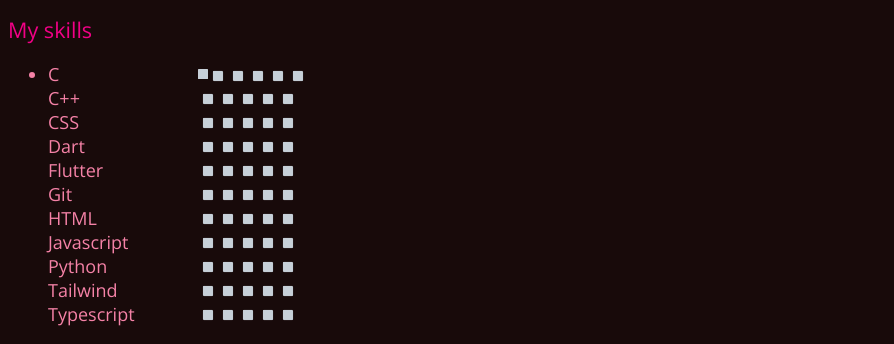
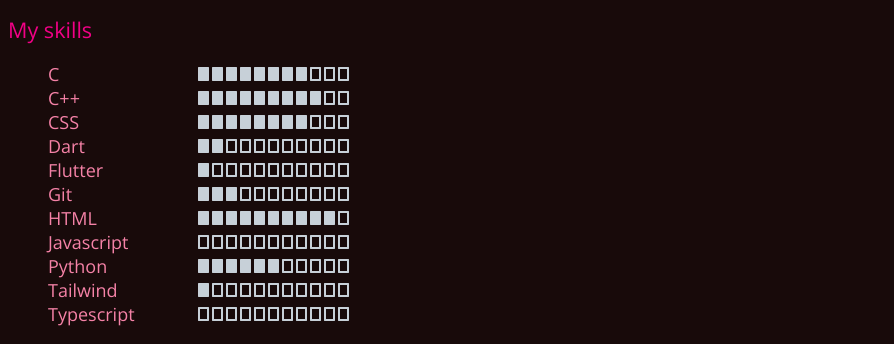
Before and after one commit to AyushmaanDash/portfolioSite, a plain HTML site: page index.html in a window 1280 px wide. Shown: the part 489-833 px from the top of the page, without its empty margins (0-894 px from the left). Drawn offline with nearby package versions, Linux system fonts and the light colour scheme.

Commit message:
progress bar fixed and png replaced with div

```diff
--- a/index.html
+++ b/index.html
@@ -38,178 +38,214 @@
     <p>
         <span>My skills</span>
         <ul>
-                <li>
+                <li type="none">
                     <div class="progressContainer">
                         <div class="progressText">C</div>
                         <div class="progressBar">
+                            <div class="box boxFilled"></div>
+                            <div class="box boxFilled"></div>
+                            <div class="box boxFilled"></div>
+                            <div class="box boxFilled"></div>
+                            <div class="box boxFilled"></div>
+                            <div class="box boxFilled"></div>
+                            <div class="box boxFilled"></div>
+                            <div class="box boxFilled"></div>
                             <div class="box"></div>
-                            <div class="progress"><img src="progress.png" alt="progress" class="progressBox">
-                            </div>
-                            <div class="progress"><img src="progress.png" alt="progress" class="progressBox">
-                            </div>
-                            <div class="progress"><img src="progress.png" alt="progress" class="progressBox">
-                            </div>
-                            <div class="progress"><img src="progress.png" alt="progress" class="progressBox">
-                            </div>
-                            <div class="progress"><img src="progress.png" alt="progress" class="progressBox">
-                            </div>
+                            <div class="box"></div>
+                            <div class="box"></div>
                         </div>
                     </div>
                 </li>
 
-
-
+                <li type="none">
                     <div class="progressContainer">
-                    <div class="progressText"><li type="none">C++</div>
-                    <div class="progress"><img src="progress.png" alt="progress" class="progressBox">
+                        <div class="progressText">C++</div>
+                        <div class="progressBar">
+                            <div class="box boxFilled"></div>
+                            <div class="box boxFilled"></div>
+                            <div class="box boxFilled"></div>
+                            <div class="box boxFilled"></div>
+                            <div class="box boxFilled"></div>
+                            <div class="box boxFilled"></div>
+                            <div class="box boxFilled"></div>
+                            <div class="box boxFilled"></div>
+                            <div class="box boxFilled"></div>
+                            <div class="box"></div>
+                            <div class="box"></div>
                         </div>
-                    <div class="progress"><img src="progress.png" alt="progress" class="progressBox">
-                    </div>
-                    <div class="progress"><img src="progress.png" alt="progress" class="progressBox">
-                    </div>
-                    <div class="progress"><img src="progress.png" alt="progress" class="progressBox">
-                    </div>
-                    <div class="progress"><img src="progress.png" alt="progress" class="progressBox">
                     </div>
                 </li>
+
+                <li type="none">
+                    <div class="progressContainer">
+                        <div class="progressText">CSS</div>
+                        <div class="progressBar">
+                            <div class="box boxFilled"></div>
+                            <div class="box boxFilled"></div>
+                            <div class="box boxFilled"></div>
+                            <div class="box boxFilled"></div>
+                            <div class="box boxFilled"></div>
+                            <div class="box boxFilled"></div>
+                            <div class="box boxFilled"></div>
+                            <div class="box boxFilled"></div>
+                            <div class="box"></div>
+                            <div class="box"></div>
+                            <div class="box"></div>
                         </div>
-
-
-                <div class="progressContainer">
-                    <div class="progressText"><li type="none">CSS</div>
-                    <div class="progress"><img src="progress.png" alt="progress" class="progressBox">
-                    </div>
-                    <div class="progress"><img src="progress.png" alt="progress" class="progressBox">
-                    </div>
-                    <div class="progress"><img src="progress.png" alt="progress" class="progressBox">
-                    </div>
-                    <div class="progress"><img src="progress.png" alt="progress" class="progressBox">
-                    </div>
-                    <div class="progress"><img src="progress.png" alt="progress" class="progressBox">
                     </div>
                 </li>
+
+                <li type="none">
+                    <div class="progressContainer">
+                        <div class="progressText">Dart</div>
+                        <div class="progressBar">
+                            <div class="box boxFilled"></div>
+                            <div class="box boxFilled"></div>
+                            <div class="box"></div>
+                            <div class="box"></div>
+                            <div class="box"></div>
+                            <div class="box"></div>
+                            <div class="box"></div>
+                            <div class="box"></div>
+                            <div class="box"></div>
+                            <div class="box"></div>
+                            <div class="box"></div>
                         </div>
-
-                <div class="progressContainer">
-                    <div class="progressText"><li type="none">Dart</div>
-                    <div class="progress"><img src="progress.png" alt="progress" class="progressBox">
-                    </div>
-                    <div class="progress"><img src="progress.png" alt="progress" class="progressBox">
-                    </div>
-                    <div class="progress"><img src="progress.png" alt="progress" class="progressBox">
-                    </div>
-                    <div class="progress"><img src="progress.png" alt="progress" class="progressBox">
-                    </div>
-                    <div class="progress"><img src="progress.png" alt="progress" class="progressBox">
                     </div>
                 </li>
+
+                <li type="none">
+                    <div class="progressContainer">
+                        <div class="progressText">Flutter</div>
+                        <div class="progressBar">
+                            <div class="box boxFilled"></div>
+                            <div class="box"></div>
+                            <div class="box"></div>
+                            <div class="box"></div>
+                            <div class="box"></div>
+                            <div class="box"></div>
+                            <div class="box"></div>
+                            <div class="box"></div>
+                            <div class="box"></div>
+                            <div class="box"></div>
+                            <div class="box"></div>
                         </div>
-
-                <div class="progressContainer">
-                    <div class="progressText"><li type="none">Flutter</div>
-                    <div class="progress"><img src="progress.png" alt="progress" class="progressBox">
-                    </div>
-                    <div class="progress"><img src="progress.png" alt="progress" class="progressBox">
-                    </div>
-                    <div class="progress"><img src="progress.png" alt="progress" class="progressBox">
-                    </div>
-                    <div class="progress"><img src="progress.png" alt="progress" class="progressBox">
-                    </div>
-                    <div class="progress"><img src="progress.png" alt="progress" class="progressBox">
                     </div>
                 </li>
+
+                <li type="none">
+                    <div class="progressContainer">
+                        <div class="progressText">Git</div>
+                        <div class="progressBar">
+                            <div class="box boxFilled"></div>
+                            <div class="box boxFilled"></div>
+                            <div class="box boxFilled"></div>
+                            <div class="box"></div>
+                            <div class="box"></div>
+                            <div class="box"></div>
+                            <div class="box"></div>
+                            <div class="box"></div>
+                            <div class="box"></div>
+                            <div class="box"></div>
+                            <div class="box"></div>
                         </div>
-
-                <div class="progressContainer">
-                    <div class="progressText"><li type="none">Git</div>
-                    <div class="progress"><img src="progress.png" alt="progress" class="progressBox">
-                    </div>
-                    <div class="progress"><img src="progress.png" alt="progress" class="progressBox">
-                    </div>
-                    <div class="progress"><img src="progress.png" alt="progress" class="progressBox">
-                    </div>
-                    <div class="progress"><img src="progress.png" alt="progress" class="progressBox">
-                    </div>
-                    <div class="progress"><img src="progress.png" alt="progress" class="progressBox">
                     </div>
                 </li>
+
+                <li type="none">
+                    <div class="progressContainer">
+                        <div class="progressText">HTML</div>
+                        <div class="progressBar">
+                            <div class="box boxFilled"></div>
+                            <div class="box boxFilled"></div>
+                            <div class="box boxFilled"></div>
+                            <div class="box boxFilled"></div>
+                            <div class="box boxFilled"></div>
+                            <div class="box boxFilled"></div>
+                            <div class="box boxFilled"></div>
+                            <div class="box boxFilled"></div>
+                            <div class="box boxFilled"></div>
+                            <div class="box boxFilled"></div>
+                            <div class="box"></div>
                         </div>
-
-            <div class="progressContainer">
-                <div class="progressText"><li type="none">HTML</div>
-                <div class="progress"><img src="progress.png" alt="progress" class="progressBox">
-                </div>
-                <div class="progress"><img src="progress.png" alt="progress" class="progressBox">
-                </div>
-                <div class="progress"><img src="progress.png" alt="progress" class="progressBox">
-                </div>
-                <div class="progress"><img src="progress.png" alt="progress" class="progressBox">
-                </div>
-                <div class="progress"><img src="progress.png" alt="progress" class="progressBox">
                     </div>
                 </li>
+
+                <li type="none">
+                    <div class="progressContainer">
+                        <div class="progressText">Javascript</div>
+                        <div class="progressBar">
+                            <div class="box"></div>
+                            <div class="box"></div>
+                            <div class="box"></div>
+                            <div class="box"></div>
+                            <div class="box"></div>
+                            <div class="box"></div>
+                            <div class="box"></div>
+                            <div class="box"></div>
+                            <div class="box"></div>
+                            <div class="box"></div>
+                            <div class="box"></div>
                         </div>
-
-            <div class="progressContainer">
-                <div class="progressText"><li type="none">Javascript</div>
-                <div class="progress"><img src="progress.png" alt="progress" class="progressBox">
-                </div>
-                <div class="progress"><img src="progress.png" alt="progress" class="progressBox">
-                </div>
-                <div class="progress"><img src="progress.png" alt="progress" class="progressBox">
-                </div>
-                <div class="progress"><img src="progress.png" alt="progress" class="progressBox">
-                </div>
-                <div class="progress"><img src="progress.png" alt="progress" class="progressBox">
                     </div>
                 </li>
+
+                <li type="none">
+                    <div class="progressContainer">
+                        <div class="progressText">Python</div>
+                        <div class="progressBar">
+                            <div class="box boxFilled"></div>
+                            <div class="box boxFilled"></div>
+                            <div class="box boxFilled"></div>
+                            <div class="box boxFilled"></div>
+                            <div class="box boxFilled"></div>
+                            <div class="box boxFilled"></div>
+                            <div class="box"></div>
+                            <div class="box"></div>
+                            <div class="box"></div>
+                            <div class="box"></div>
+                            <div class="box"></div>
                         </div>
-
-            <div class="progressContainer">
-                <div class="progressText"><li type="none">Python</div>
-                <div class="progress"><img src="progress.png" alt="progress" class="progressBox">
-                </div>
-                <div class="progress"><img src="progress.png" alt="progress" class="progressBox">
-                </div>
-                <div class="progress"><img src="progress.png" alt="progress" class="progressBox">
-                </div>
-                <div class="progress"><img src="progress.png" alt="progress" class="progressBox">
-                </div>
-                <div class="progress"><img src="progress.png" alt="progress" class="progressBox">
                     </div>
                 </li>
+
+                <li type="none">
+                    <div class="progressContainer">
+                        <div class="progressText">Tailwind</div>
+                        <div class="progressBar">
+                            <div class="box boxFilled"></div>
+                            <div class="box"></div>
+                            <div class="box"></div>
+                            <div class="box"></div>
+                            <div class="box"></div>
+                            <div class="box"></div>
+                            <div class="box"></div>
+                            <div class="box"></div>
+                            <div class="box"></div>
+                            <div class="box"></div>
+                            <div class="box"></div>
                         </div>
-
-            <div class="progressContainer">
-                <div class="progressText"><li type="none">Tailwind</div>
-                <div class="progress"><img src="progress.png" alt="progress" class="progressBox">
-                </div>
-                <div class="progress"><img src="progress.png" alt="progress" class="progressBox">
-                </div>
-                <div class="progress"><img src="progress.png" alt="progress" class="progressBox">
-                </div>
-                <div class="progress"><img src="progress.png" alt="progress" class="progressBox">
-                </div>
-                <div class="progress"><img src="progress.png" alt="progress" class="progressBox">
                     </div>
                 </li>
+
+                <li type="none">
+                    <div class="progressContainer">
+                        <div class="progressText">Typescript</div>
+                        <div class="progressBar">
+                            <div class="box"></div>
+                            <div class="box"></div>
+                            <div class="box"></div>
+                            <div class="box"></div>
+                            <div class="box"></div>
+                            <div class="box"></div>
+                            <div class="box"></div>
+                            <div class="box"></div>
+                            <div class="box"></div>
+                            <div class="box"></div>
+                            <div class="box"></div>
                         </div>
-
-            <div class="progressContainer">
-                <div class="progressText"><li type="none">Typescript</div>
-                <div class="progress"><img src="progress.png" alt="progress" class="progressBox">
-                </div>
-                <div class="progress"><img src="progress.png" alt="progress" class="progressBox">
-                </div>
-                <div class="progress"><img src="progress.png" alt="progress" class="progressBox">
-                </div>
-                <div class="progress"><img src="progress.png" alt="progress" class="progressBox">
-                </div>
-                <div class="progress"><img src="progress.png" alt="progress" class="progressBox">
                     </div>
                 </li>
-            </div>
-
         </ul>
     </p>
 
--- a/style.css
+++ b/style.css
@@ -60,19 +60,19 @@ span {
 }
 
 .progressText {
-    /* padding-right: 100px; */
     width: 150px;
 }
 
 .box {
-    border-color: #d2e2eb;
+    border-color: #c7d0d8;
     border-style: solid;
-    border : 20px;
-}
-
-.box {
+    border-width : 2px;
     width: 10px;
     height: 10px;
     border-radius: 5%;
+    margin-right: 2%;
+}
+
+.boxFilled {
     background-color: #c7d0d8;
 }
```
Also changed, not shown: box.png (deleted), progress.png (deleted). Lines whose indentation alone changed are shown as unchanged.
